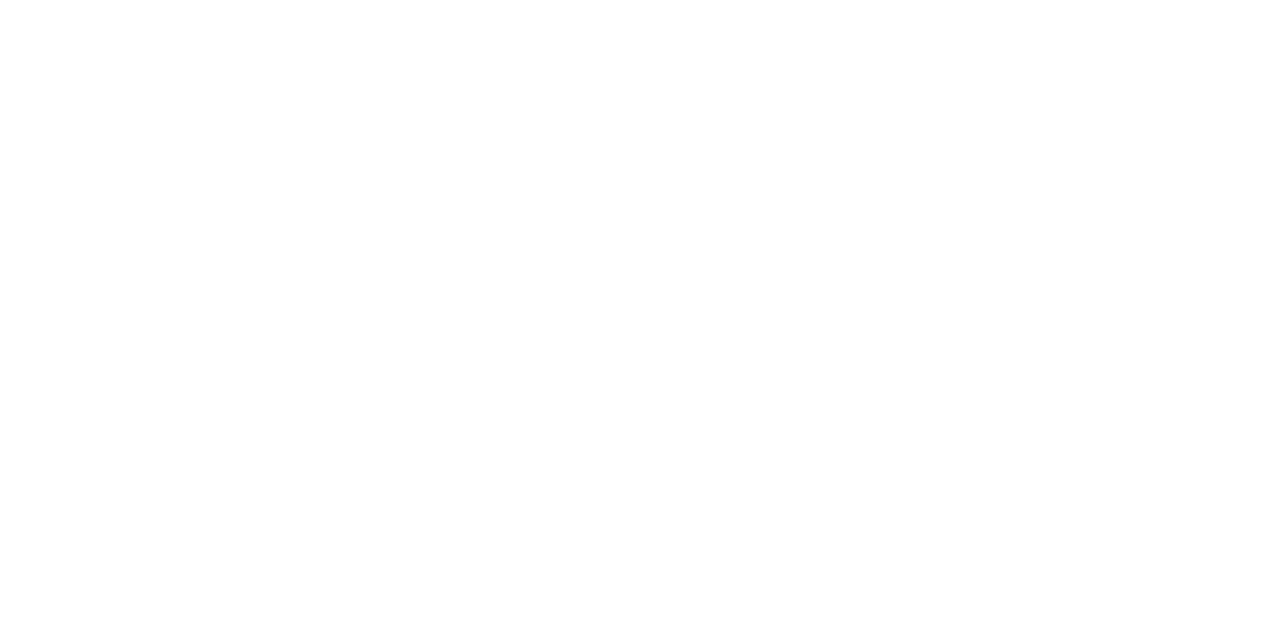
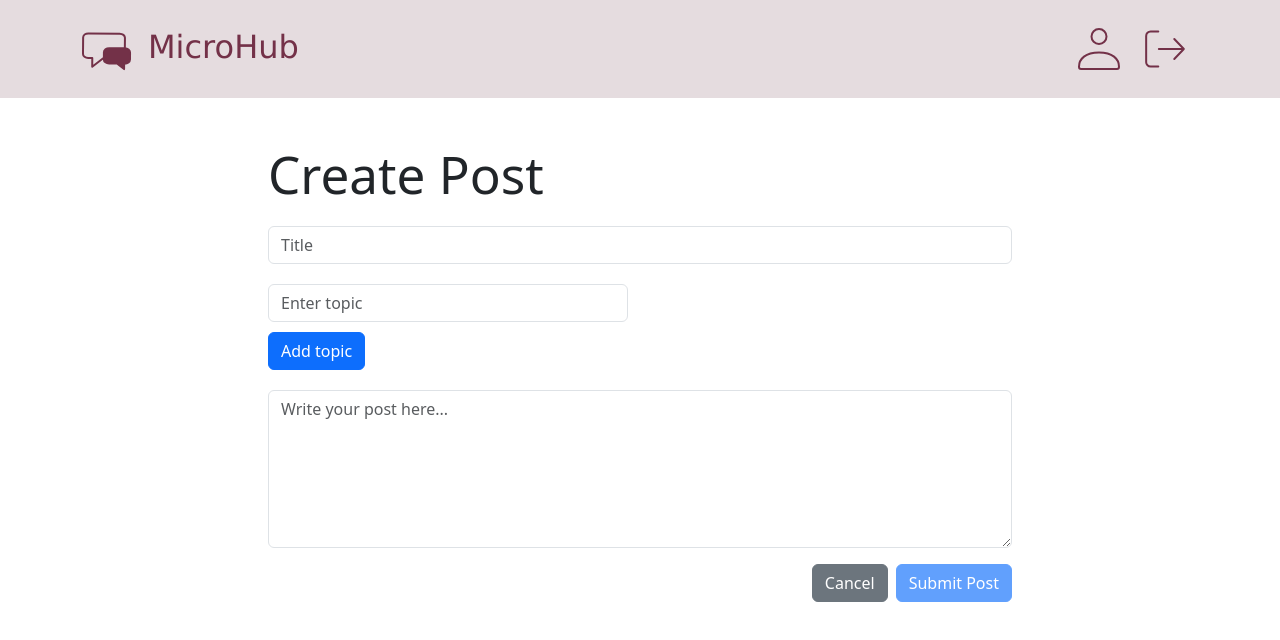
Before and after one commit to RSO-Projekt-Skupina-2/MicroHub, a React (Vite) app: page /newPost in a window 1280 px wide. Before the commit this address had no page. Shown: the top 640 px of the page. Built offline with nearby package versions, Linux system fonts and the light colour scheme.

Commit message:
added calls to posts microservice, some more components

```diff
--- a/package.json
+++ b/package.json
@@ -13,6 +13,7 @@
     "preview": "vite preview"
   },
   "dependencies": {
+    "axios": "^1.13.2",
     "bootstrap": "^5.3.8",
     "react": "^18.3.1",
     "react-bootstrap": "^2.10.10",
--- /dev/null
+++ b/src/api.ts
@@ -0,0 +1,20 @@
+import axios from "axios";
+
+axios.defaults.withCredentials = true;
+
+export type Post = {
+  id: number;
+  author: string;
+  text: string;
+  title: string;
+  topics: string[];
+};
+
+const BASE_URL = "http://localhost:8080";
+
+
+export async function getPosts(): Promise<Post[]> {
+  const response = await axios.get<Post[]>(`${BASE_URL}/posts`);
+  console.log(response.data);
+  return response.data;
+}
--- /dev/null
+++ b/src/components/chooseTopics.tsx
@@ -0,0 +1,58 @@
+import { useState } from "react";
+import { Button, Form, Row, Col } from "react-bootstrap";
+import TopicCard from "./topicCard";
+
+interface ChooseTopicsProps {
+    onTopicsUpdate: (topics: string[]) => void;
+}
+
+function ChooseTopics({ onTopicsUpdate }: ChooseTopicsProps) {
+    const [topic, setTopic] = useState("");
+    const [topics, setTopics] = useState<string[]>([])
+
+
+    const addTopic = (topic: string) => {
+        const isOneWord = /^\w+$/.test(topic.trim());
+        if (!isOneWord) {
+            alert("Please enter only one word (no spaces or special characters).");
+            return;
+        }
+        if (topic.trim() && !topics.includes(topic)) {
+            const updatedTopics = [...topics, topic];
+            setTopics(updatedTopics);
+            onTopicsUpdate(updatedTopics);
+        }
+        setTopic("");
+    }
+
+    const removeTopic = (topic: string) => {
+        const updatedTopics = topics.filter(t => t !== topic);
+        setTopics(updatedTopics);
+        onTopicsUpdate(updatedTopics);
+    }
+
+    return (
+        <>
+            <Row style={{ marginBottom: "20px", marginTop: "20px" }}>
+                <Col>
+                    <Form.Control type="text" value={topic} placeholder="Enter topic" onChange={(e) => { setTopic(e.target.value) }} />
+                    <Button onClick={() => { addTopic(topic) }} style={{ marginTop: "10px" }}>Add topic</Button>
+                </Col>
+                <Col>
+                    {topics.map(topic => (
+                        <TopicCard
+                            key={topic}
+                            name={topic}
+                            onTopicRemoved={(topic: string) => {
+                                console.log("Topic should be removed: ", topic);
+                                removeTopic(topic);
+                            }}
+                        />
+                    ))}
+                </Col>
+            </Row>
+        </>
+    );
+}
+
+export default ChooseTopics;
--- a/src/components/mainHeader.tsx
+++ b/src/components/mainHeader.tsx
@@ -5,49 +5,41 @@ import "../styles/feed.css";
 import { Navbar, Container, Nav } from "react-bootstrap";
 import { useNavigate } from "react-router";
 
-
-
 function MainHeader() {
   const navigate = useNavigate();
 
+  const navigateTo = async (path: string) => {
+    navigate(path);
+  };
 
-  const navigateTo = async (path: string) => {
-    navigate(path)
-  }
-
-	return (
-    <Navbar className="p-3 header_colors w-100 no-padding standard-font" >
+  return (
+    <Navbar className="p-3 header_colors w-100 no-padding standard-font">
       <Container>
         {/* Left side: App logo and name */}
-        <Navbar.Brand onClick={() => navigateTo("/feed")} className="header-text cursor-pointer" data-testid="logo-btn">
-          <img
-            src={logoIcon}
-            alt="App Logo"
-            className="me-3"
-
-          />
+        <Navbar.Brand
+          onClick={() => navigateTo("/")}
+          className="header-text cursor-pointer"
+          data-testid="logo-btn"
+        >
+          <img src={logoIcon} alt="App Logo" className="me-3" />
           MicroHub
         </Navbar.Brand>
 
         {/* Right side: Icons */}
         <Nav className="ms-auto">
-          <Nav.Link onClick={() => navigateTo("/profile")} data-testid="profile-btn">
-					<img
-            src={UserIcon}
-            alt="User icon"
-          />
+          <Nav.Link
+            onClick={() => navigateTo("/profile")}
+            data-testid="profile-btn"
+          >
+            <img src={UserIcon} alt="User icon" />
           </Nav.Link>
           <Nav.Link data-testid="log-out-btn">
-					<img
-            src={Logout}
-            alt="Log-out icon"
-          />
+            <img src={Logout} alt="Log-out icon" />
           </Nav.Link>
         </Nav>
       </Container>
     </Navbar>
   );
-};
-
+}
 
 export default MainHeader;
--- /dev/null
+++ b/src/components/topicCard.tsx
@@ -0,0 +1,22 @@
+import { CloseButton, Row, Col } from "react-bootstrap";
+import "../styles/feed.css";
+
+interface TopicCardsProps {
+    name: string;
+    onTopicRemoved: (topic: string) => void;
+}
+
+function TopicCard({ name, onTopicRemoved }: TopicCardsProps) {
+    return (
+        <Row className="row-TopicCard">
+            <Col>
+                <p style={{ margin: "0px" }}>{name}</p>
+            </Col>
+            <Col style={{padding: "0px"}}>
+                <CloseButton background-color={"#785964"} onClick={() => onTopicRemoved(name)} />
+            </Col>
+        </Row>
+    )
+}
+
+export default TopicCard;
--- a/src/main.tsx
+++ b/src/main.tsx
@@ -5,6 +5,8 @@ import 'bootstrap/dist/css/bootstrap.min.css'
 import './styles/index.css'
 import LoginPage from './pages/LoginPage'
 import FeedPage from './pages/FeedPage'
+import ProfilePage from './pages/ProfilePage'
+import CreatePost from './pages/CreatePost'
 
 createRoot(document.getElementById('root')!).render(
   <StrictMode>
@@ -12,6 +14,8 @@ createRoot(document.getElementById('root')!).render(
         <Routes>
           <Route path="/" element={<FeedPage />}/>
           <Route path="/login" element={<LoginPage/>}/>
+          <Route path="/profile" element={<ProfilePage/>}/>
+          <Route path="/newPost" element={<CreatePost/>}/>
         </Routes>
       </BrowserRouter>
   </StrictMode>,
--- /dev/null
+++ b/src/pages/CreatePost.tsx
@@ -0,0 +1,71 @@
+import { useEffect, useState } from 'react';
+import MainHeader from '../components/mainHeader';
+import '../styles/CreatePost.css'
+import { useNavigate } from 'react-router-dom'
+
+import ChooseTopics from '../components/chooseTopics';
+
+export function CreatePost() {
+  const [postContent, setPostContent] = useState<string>("");
+  const [postTitle, setPostTitle] = useState<string>("");
+  const [topics, setTopics] = useState<string[]>([]);
+  const [alert, setAlert] = useState({ message: "", type: "" });
+  //const [isAuthenticated, setIsAuthenticated] = useState<boolean>(true);
+  const [message, setMessage] = useState<string>("");
+  const navigate = useNavigate();
+
+  const [resetKey, setResetKey] = useState<number>(0);
+
+
+
+
+  return  (
+    <>
+      <MainHeader />
+      <div className="container mt-5 create-post-container text-start">
+        <h1 className="mb-4">Create Post</h1>
+
+        {alert.message && (
+          <div className={`alert alert-${alert.type} alert-dismissible fade show`} role="alert">
+            {alert.message}
+            <button type="button" className="btn-close" onClick={() => setAlert({ message: "", type: "" })}></button>
+          </div>
+        )}
+
+        <input
+          type="text"
+          className="form-control mb-3"
+          placeholder="Title"
+          value={postTitle}
+          onChange={(e) => setPostTitle(e.target.value)}
+        />
+        <ChooseTopics key={resetKey} onTopicsUpdate={function (topics: string[]): void {
+          setTopics(topics);
+        }} />
+        <textarea
+          className="form-control mb-3"
+          rows={6}
+          placeholder="Write your post here..."
+          value={postContent}
+          onChange={(e) => setPostContent(e.target.value)}
+        />
+        <div className="d-flex justify-content-end">
+          <button
+            className="btn btn-secondary me-2"
+            onClick={() => navigate("/feed")}
+          >
+            Cancel
+          </button>
+          <button
+            className="btn btn-primary"
+            disabled={!postContent.trim() || !postTitle.trim()}
+          >
+            Submit Post
+          </button>
+        </div>
+      </div>
+    </>
+  )
+}
+
+export default CreatePost;
--- /dev/null
+++ b/src/pages/ProfilePage.tsx
@@ -0,0 +1,72 @@
+import MainHeader from "../components/mainHeader";
+import UserIcon from "../assets/User Profile 02.svg";
+import { Container, Row, Col } from "react-bootstrap";
+import { useEffect, useState } from "react";
+
+
+
+function ProfilePage() {
+
+    const [username, setUsername] = useState('Cannot find username');
+    const [email, setEmail] = useState('Cannot find email');
+
+    const [amtLikes, setamtLikes] = useState('Cannot load your likes')
+    const [amtPosts, setamtPosts] = useState('Cannot load your posts')
+
+
+    const getLikesMessage = (likes: string): string => {
+        const likesNumber = Number(likes);
+        if (!isNaN(likesNumber)) {
+            if (likesNumber === 0) {
+                return "You have not yet liked any posts on Chatter."
+            }
+          return `You have ${likesNumber} likes on Chatter!`;
+        }
+        return 'Cannot load your likes';
+      };
+
+      const getPostsMessage = (posts: string): string => {
+        const postsNumber = Number(posts);
+        if (!isNaN(postsNumber)) {
+            if (postsNumber === 0) {
+                return "You have not yet written any posts on Chatter."
+            }
+          return `You have created ${postsNumber} posts on Chatter!`;
+        }
+        return 'Cannot load your posts';
+      };
+
+    return (
+        <>
+            <MainHeader />
+            <Container className="mt-5 align-items-center d-flex flex-column justify-content-center">
+
+                <h1 className="text-center">Profile</h1>
+                <Row className="mt-5" style={{ maxWidth: '700px', width: '100%', padding: '20px', backgroundColor: '#E5DCDF' }}>
+
+                    <Col md={4} className="text-center" style={{ paddingTop: '10px'}}>
+                        <img
+                            src={UserIcon}
+                            alt="User Icon"
+                            className="img-fluid"
+                            width="50%"
+                        />
+                    </Col>
+
+                    <Col md={8} className="text-start" style={{ paddingLeft: '40px', paddingTop: '10px' }}>
+                        <h4>Username</h4>
+                        <p>{username}</p>
+                        <h4>Email</h4>
+                        <p>{email}</p>
+                        <h4>Your likes</h4>
+                        <p>{getLikesMessage(amtLikes)}</p>
+                        <h4>Your posts</h4>
+                        <p>{getPostsMessage(amtPosts)}</p>
+                    </Col>
+                </Row>
+            </Container>
+        </>
+    )
+}
+
+export default ProfilePage;
```
Also changed, not shown: src/pages/FeedPage.tsx (+18 -13 lines), 1 other file (tests, documents, lock files or other folders).
